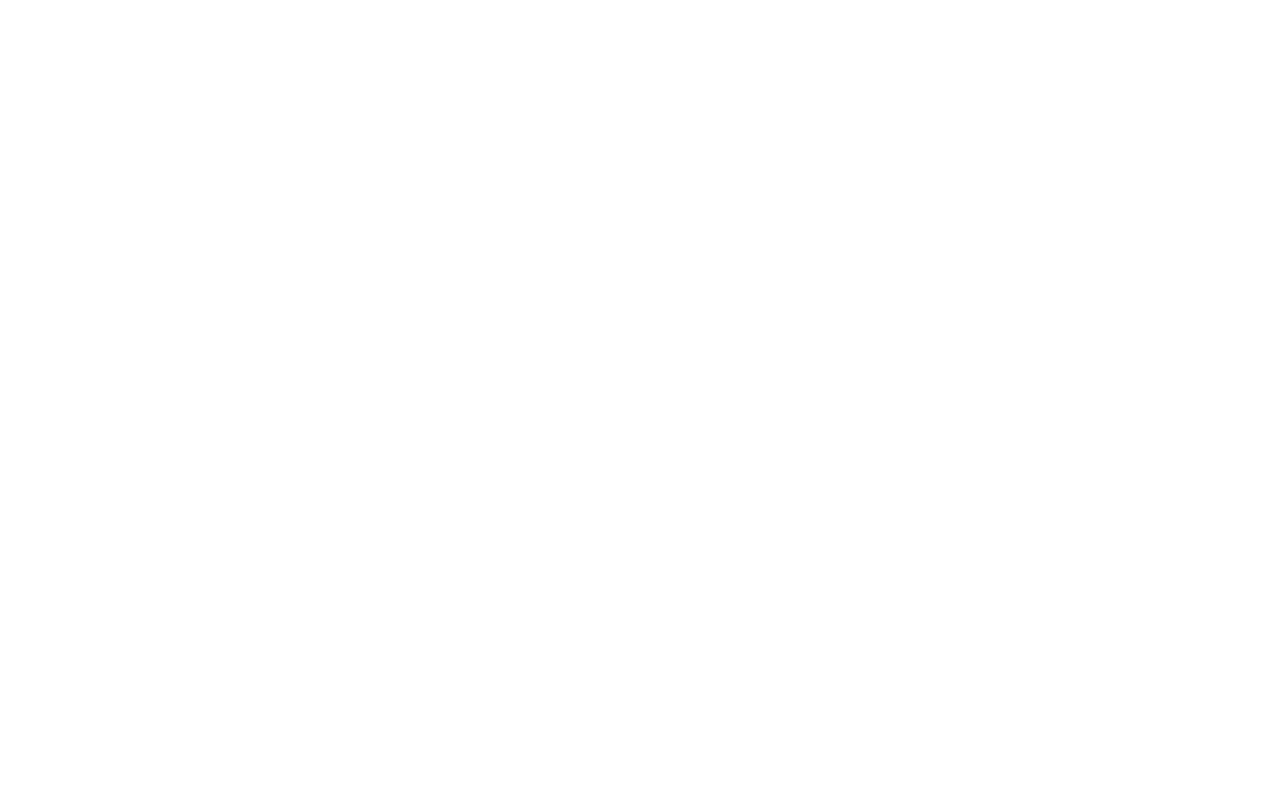
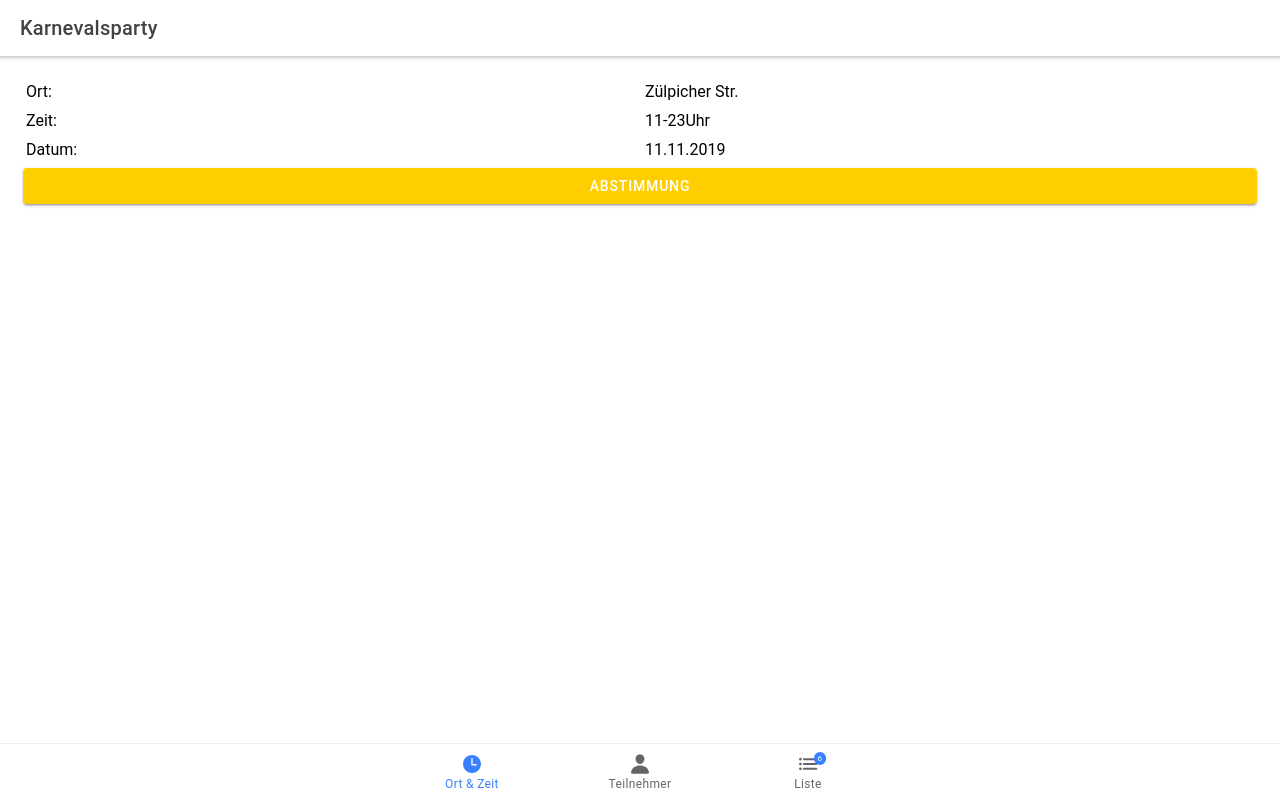
Before and after one commit to dominikspiertzambient/partycipation, a React (Create React App) app: page /evdet in a window 1280 px wide. Built offline with nearby package versions, Linux system fonts and the light colour scheme; the HTML template or start-up script is replaced by a standard one.

Commit message:
[Event Details Tabs]

```diff
--- a/package.json
+++ b/package.json
@@ -16,7 +16,6 @@
     "react-dom": "^16.10.2",
     "react-router": "^5.1.0",
     "react-router-dom": "^5.1.0",
-    "react-scripts": "3.2.0",
     "typescript": "3.6.3"
   },
   "scripts": {
@@ -40,5 +39,8 @@
       "last 1 safari version"
     ]
   },
-  "description": "An Ionic project"
+  "description": "An Ionic project",
+  "devDependencies": {
+    "react-scripts": "3.2.0"
+  }
 }
--- a/src/App.tsx
+++ b/src/App.tsx
@@ -3,6 +3,10 @@
 import { IonApp, IonRouterOutlet } from '@ionic/react';
 import { IonReactRouter } from '@ionic/react-router';
 import Home from './pages/Home';
+import evdet from './pages/Eventdetails';
+import teil from './pages/Teilnehmer';
+import list from './pages/Mitbringliste';
+
 
 /* Core CSS required for Ionic components to work properly */
 import '@ionic/react/css/core.css';
@@ -28,6 +32,9 @@
     <IonReactRouter>
       <IonRouterOutlet>
         <Route path="/home" component={Home} exact={true} />
+        <Route path="/teil" component={teil} exact={true} />
+        <Route path="/evdet" component={evdet} exact={true} />
+          <Route path="/list" component={list} exact={true} />
         <Route exact path="/" render={() => <Redirect to="/home" />} />
       </IonRouterOutlet>
     </IonReactRouter>
--- /dev/null
+++ b/src/pages/Eventdetails.tsx
@@ -0,0 +1,123 @@
+import {
+    IonBadge,
+    IonButton,
+    IonCol,
+    IonContent,
+    IonGrid,
+    IonHeader,
+    IonIcon,
+    IonLabel,
+    IonPage,
+    IonRouterOutlet,
+    IonRow, IonTab,
+    IonTabBar,
+    IonTabButton,
+    IonTabs,
+    IonTitle,
+    IonToolbar,
+} from '@ionic/react';
+import React from 'react';
+import Home from "./Home";
+import {Route} from "react-router";
+
+const evdet: React.FC = () => {
+    return (
+        <IonPage>
+            <IonHeader>
+                <IonToolbar>
+                    <IonTitle>Karnevalsparty</IonTitle>
+                </IonToolbar>
+            </IonHeader>
+            <IonContent className="ion-padding">
+                <IonGrid>
+                    <IonRow>
+                        <IonCol>Ort:</IonCol>
+                        <IonCol>Zülpicher Str.</IonCol>
+                    </IonRow>
+
+                    <IonRow>
+                        <IonCol>Zeit:</IonCol>
+                        <IonCol>11-23Uhr</IonCol>
+                    </IonRow>
+
+                    <IonRow>
+                        <IonCol>Datum:</IonCol>
+                        <IonCol>11.11.2019</IonCol>
+                    </IonRow>
+
+                    <IonButton color="warning" expand="block">Abstimmung</IonButton>
+
+                    <IonTabs>
+
+                        /*
+                        <IonRouterOutlet>
+                            <Route path="/:tab(tabh)" component={Home} exact={true} />
+                        </IonRouterOutlet>
+                        */
+
+
+                            <IonTab tab="Teilnehmer">
+                                <IonHeader translucent>
+                                    <IonToolbar>
+                                        <IonTitle>lalalalal</IonTitle>
+                                    </IonToolbar>
+                                </IonHeader>
+                                <IonRouterOutlet>
+                                    <Route path="/:tab(tabh)" component={Home} exact={true} />
+                                </IonRouterOutlet>
+
+                                <IonContent fullscreen className="ion-padding">
+                                    <h1>Games</h1>
+                                </IonContent>
+                            </IonTab>
+/*
+                            <IonTab tab="b">
+                                <IonHeader translucent>
+                                    <IonToolbar>
+                                        <IonTitle>b</IonTitle>
+                                    </IonToolbar>
+                                </IonHeader>
+
+                                <IonContent fullscreen className="ion-padding">
+                                    <h1>Games</h1>
+                                </IonContent>
+                            </IonTab>
+
+                            <IonTab tab="a">
+                                <IonHeader translucent>
+                                    <IonToolbar>
+                                        <IonTitle>c</IonTitle>
+                                    </IonToolbar>
+                                </IonHeader>
+
+                                <IonContent fullscreen className="ion-padding">
+                                    <h1>Games</h1>
+                                </IonContent>
+                            </IonTab>
+*/
+                            <IonTabBar slot="bottom">
+                                <IonTabButton tab="Ort und Zeit" href="/evdet">
+                                    <IonIcon name="time"/>
+                                    <IonLabel>Ort & Zeit</IonLabel>
+                                </IonTabButton>
+
+                                <IonTabButton tab="Teilnehmer" href="/teil">
+                                    <IonIcon name="person"/>
+                                    <IonLabel>Teilnehmer</IonLabel>
+                                </IonTabButton>
+
+                                <IonTabButton tab="Mitbringliste" href="/list">
+                                    <IonIcon name="list"/>
+                                    <IonLabel>Liste</IonLabel>
+                                    <IonBadge>6</IonBadge>
+                                </IonTabButton>
+                            </IonTabBar>
+                        </IonTabs>
+
+                </IonGrid>
+            </IonContent>
+        </IonPage>
+    );
+};
+
+export default evdet;
--- /dev/null
+++ b/src/pages/Mitbringliste.tsx
@@ -0,0 +1,63 @@
+import {
+    IonBadge,
+    IonButton,
+    IonCol,
+    IonContent,
+    IonGrid,
+    IonHeader,
+    IonIcon,
+    IonLabel,
+    IonPage,
+    IonRouterOutlet,
+    IonRow, IonTab,
+    IonTabBar,
+    IonTabButton,
+    IonTabs,
+    IonTitle,
+    IonToolbar,
+} from '@ionic/react';
+import React from 'react';
+import Home from "./Home";
+import {Route} from "react-router";
+
+const list: React.FC = () => {
+    return (
+        <IonPage>
+            <IonHeader>
+                <IonToolbar>
+                    <IonTitle>Liste</IonTitle>
+                </IonToolbar>
+            </IonHeader>
+            <IonContent className="ion-padding">
+                LOLOLOL
+            </IonContent>
+
+            <IonTabs>
+
+                <IonRouterOutlet>
+                </IonRouterOutlet>
+
+                <IonTabBar slot="bottom">
+                    <IonTabButton tab="Ort und Zeit" href="/evdet">
+                        <IonIcon name="time"/>
+                        <IonLabel>Ort & Zeit</IonLabel>
+                    </IonTabButton>
+
+                    <IonTabButton tab="Teilnehmer" href="/teil">
+                        <IonIcon name="person"/>
+                        <IonLabel>Teilnehmer</IonLabel>
+                    </IonTabButton>
+
+                    <IonTabButton tab="Mitbringliste" href="/list">
+                        <IonIcon name="list"/>
+                        <IonLabel>Liste</IonLabel>
+                        <IonBadge>6</IonBadge>
+                    </IonTabButton>
+                </IonTabBar>
+            </IonTabs>
+
+        </IonPage>
+    );
+};
+
+export default list;
--- /dev/null
+++ b/src/pages/Teilnehmer.tsx
@@ -0,0 +1,101 @@
+import {
+    IonAvatar,
+    IonBadge,
+    IonButton, IonChip,
+    IonCol,
+    IonContent,
+    IonGrid,
+    IonHeader,
+    IonIcon, IonItem,
+    IonLabel, IonList,
+    IonPage,
+    IonRouterOutlet,
+    IonRow, IonTab,
+    IonTabBar,
+    IonTabButton,
+    IonTabs,
+    IonTitle,
+    IonToolbar,
+} from '@ionic/react';
+import React from 'react';
+import Home from "./Home";
+import {Route} from "react-router";
+
+const teil: React.FC = () => {
+    return (
+        <IonPage>
+            <IonHeader>
+                <IonToolbar>
+                    <IonTitle>Teilnehmer</IonTitle>
+                </IonToolbar>
+            </IonHeader>
+            <IonContent className="ion-padding">
+                <IonList>
+                    <IonItem>
+                        <IonAvatar slot={"start"}><img src="https://www.lewesac.co.uk/wp-content/uploads/2017/12/default-avatar.jpg" /></IonAvatar>
+                        <IonLabel>Pikachus</IonLabel>
+                        <IonChip color="success">
+                            <IonLabel>nimmt teil</IonLabel>
+                        </IonChip>
+                    </IonItem>
+                    <IonItem>
+                        <IonAvatar slot={"start"}><img src="https://www.lewesac.co.uk/wp-content/uploads/2017/12/default-avatar.jpg" /></IonAvatar>
+                        <IonLabel>Thor</IonLabel>
+                        <IonChip color="warning">
+                            <IonLabel>weiß noch nicht</IonLabel>
+                        </IonChip>
+                    </IonItem>
+                    <IonItem>
+                        <IonAvatar slot={"start"}><img src="https://www.lewesac.co.uk/wp-content/uploads/2017/12/default-avatar.jpg" /></IonAvatar>
+                        <IonLabel>Tony Start</IonLabel>
+                        <IonChip color="success">
+                            <IonLabel>nimmt teil</IonLabel>
+                        </IonChip>
+                    </IonItem>
+                    <IonItem>
+                        <IonAvatar slot={"start"}><img src="https://www.lewesac.co.uk/wp-content/uploads/2017/12/default-avatar.jpg" /></IonAvatar>
+                        <IonLabel>Pac-Man</IonLabel>
+                        <IonChip color="danger">
+                            <IonLabel>nimmt nicht teil</IonLabel>
+                        </IonChip>
+                    </IonItem>
+                    <IonItem>
+                        <IonAvatar slot={"start"}><img src="https://www.lewesac.co.uk/wp-content/uploads/2017/12/default-avatar.jpg" /></IonAvatar>
+                        <IonLabel>Super Mario</IonLabel>
+                        <IonChip color="warning">
+                            <IonLabel>weiß noch nicht</IonLabel>
+                        </IonChip>
+                    </IonItem>
+                </IonList>
+            </IonContent>
+
+
+            <IonTabs>
+
+                <IonRouterOutlet>
+                </IonRouterOutlet>
+
+                <IonTabBar slot="bottom">
+                    <IonTabButton tab="Ort und Zeit" href="/evdet">
+                        <IonIcon name="time"/>
+                        <IonLabel>Ort & Zeit</IonLabel>
+                    </IonTabButton>
+
+                    <IonTabButton tab="Teilnehmer" href="/teil">
+                        <IonIcon name="person"/>
+                        <IonLabel>Teilnehmer</IonLabel>
+                    </IonTabButton>
+
+                    <IonTabButton tab="Mitbringliste" href="/list">
+                        <IonIcon name="list" ></IonIcon>
+                        <IonLabel>Liste</IonLabel>
+                        <IonBadge>6</IonBadge>
+                    </IonTabButton>
+                </IonTabBar>
+            </IonTabs>
+
+        </IonPage>
+    );
+};
+
+export default teil;
```
Also changed, not shown: 1 other file (tests, documents, lock files or other folders).
